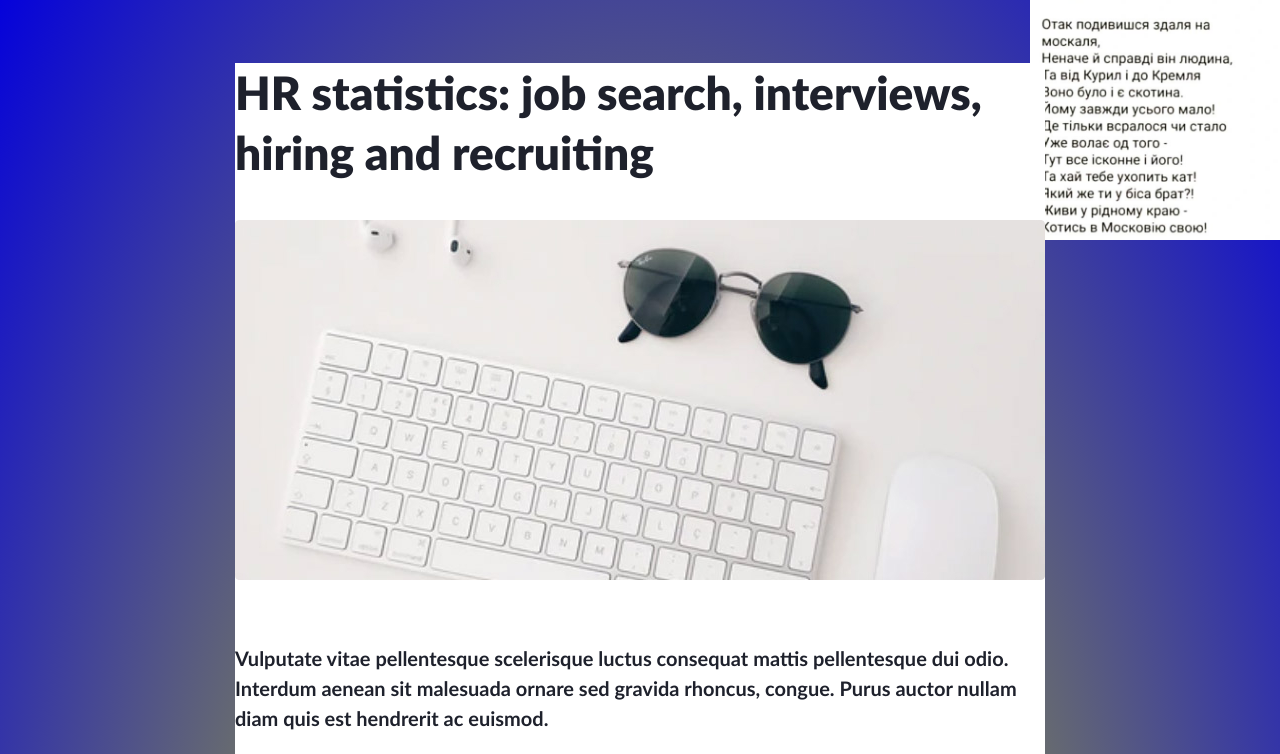
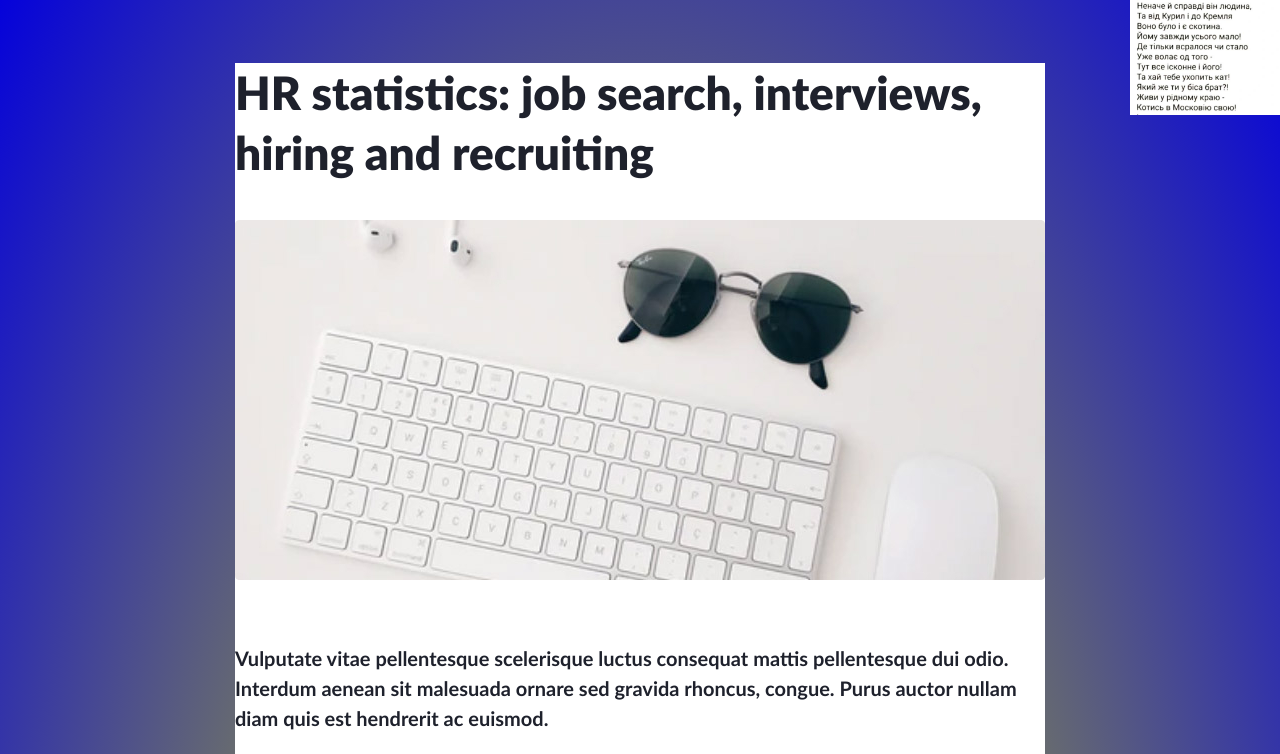
Before and after one commit to YKDK/lesson_7, a plain HTML site: page index.html in a window 1280 px wide. Shown: the part 73-827 px from the top of the page. Drawn offline with Linux system fonts and the light colour scheme.

Commit message:
Update style.css

```diff
--- a/css/style.css
+++ b/css/style.css
@@ -1,5 +1,5 @@
 body {
-  background: url("../img/poetry.jpg") no-repeat fixed top right / 250px, radial-gradient(ellipse at center, rgba(205,216,0,1) 1%,rgba(3,0,221,1) 98%);
+  background: url("../img/poetry.jpg") no-repeat fixed top right / 150px, radial-gradient(ellipse at center, rgba(205,216,0,1) 1%,rgba(3,0,221,1) 98%);
  }
 
 .header-block {
```
